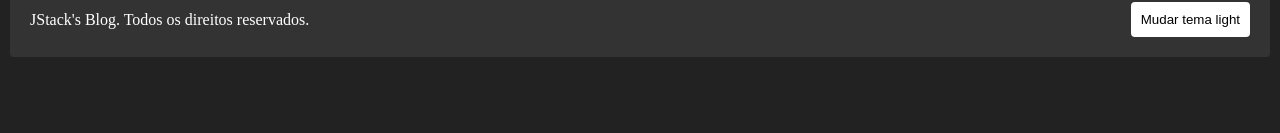
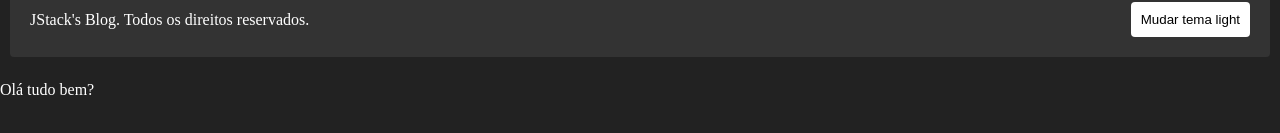
Before and after one commit to cauealb/full-stack, a React app in the folder React/: page / in a window 1280 px wide. Shown: the part 415-548 px from the top of the page. Built offline with nearby package versions, Linux system fonts and the light colour scheme.

Commit message:
Pegando o contexto de cores em outro componente

```diff
--- a/React/src/components/Layout/index.jsx
+++ b/React/src/components/Layout/index.jsx
@@ -3,8 +3,11 @@ import React from "react";
 import Footer from "../Footer";
 import Header from "../Header";
 import ListPost from "../ListPost";
+import { useTheme } from "styled-components";
 
 export default function Layout({ onToggleTheme, themes }) {
+  const theme = useTheme()
+
   return (
     <>
         <Header
@@ -16,6 +19,12 @@ export default function Layout({ onToggleTheme, themes }) {
           onToggleTheme={onToggleTheme}
           themes={themes}
         />
+
+        <div style={{
+          marginTop: theme.spacing.large
+        }}>
+          Olá tudo bem?
+        </div>
     </>
   );
 }
```
Also changed, not shown: React/src/components/context/Context.jsx (deleted, +0 -22 lines).
